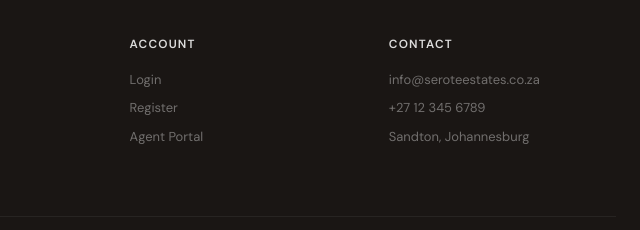
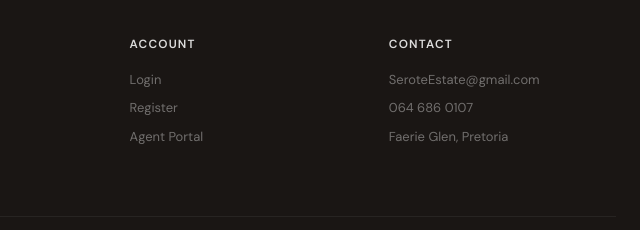
Before and after one commit to mmserote18-source/ITFFA-Serote-Estates, a website: page index.html in a window 1280 px wide. Shown: the part 1825-2055 px from the top of the page, 640-1280 px from the left. Drawn offline with Linux system fonts and the light colour scheme; no server answers.

Commit message:
Update footer contact details — Mohale Serote's real info

```diff
--- a/index.html
+++ b/index.html
@@ -177,9 +177,9 @@
         </nav>
         <div class="footer-col">
           <h4>Contact</h4>
-          <a href="#">info@seroteestates.co.za</a>
-          <a href="#">+27 12 345 6789</a>
-          <a href="#">Sandton, Johannesburg</a>
+          <a href="mailto:SeroteEstate@gmail.com">SeroteEstate@gmail.com</a>
+          <a href="tel:0646860107">064 686 0107</a>
+          <a href="#">Faerie Glen, Pretoria</a>
         </div>
       </div>
       <div class="footer-bottom">
```
